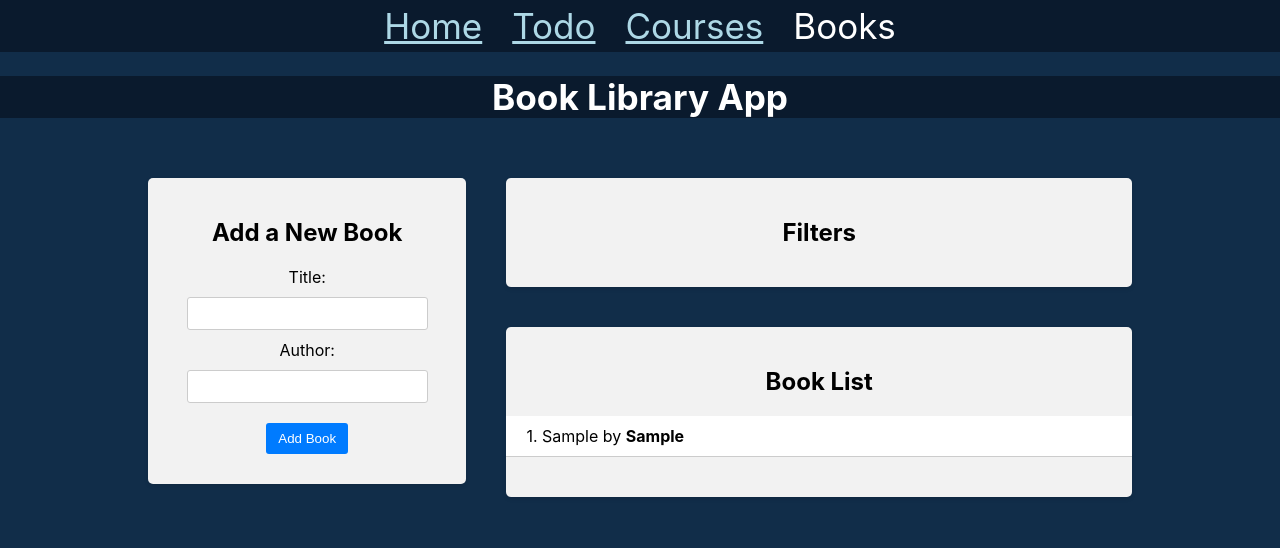
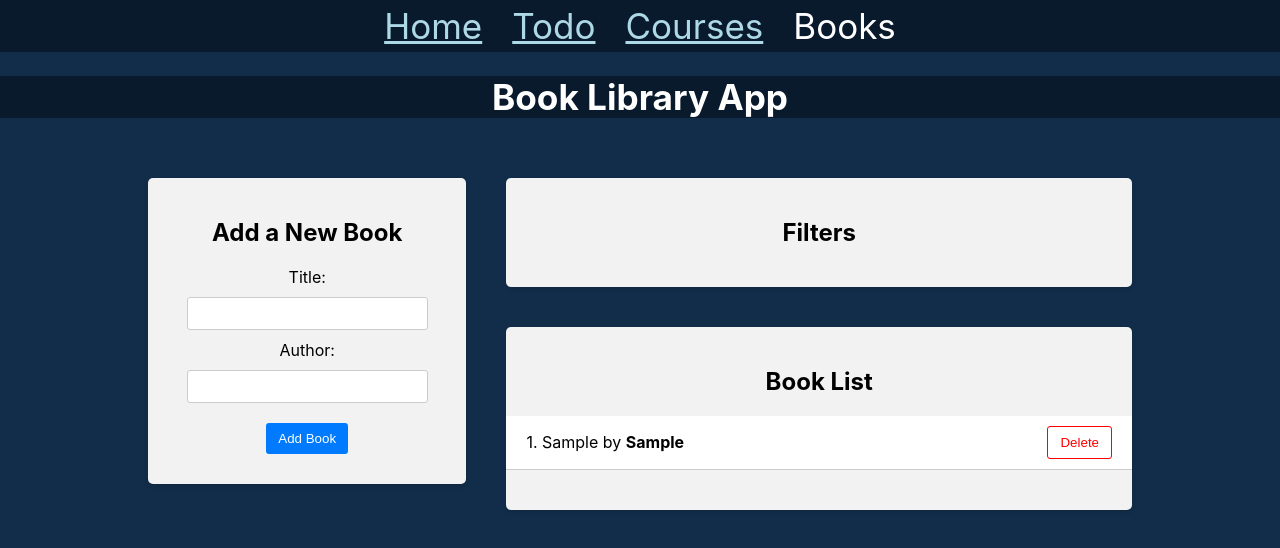
Before and after one commit to OlegTiotenshi/ReactSamples, a React (Create React App) app: page /books in a window 1280 px wide. Both pictures are taken after typing "Sample", "Sample" into the empty fields and a click on the button "Add Book". Shown: the top 548 px of the page. Built offline with nearby package versions, Linux system fonts and the light colour scheme.

Commit message:
book_library_app delete book by id

```diff
--- a/src/components/book_library_app/frontend/components/BookList/BookList.js
+++ b/src/components/book_library_app/frontend/components/BookList/BookList.js
@@ -1,8 +1,15 @@
-import { useSelector } from 'react-redux'
+import { useDispatch, useSelector } from 'react-redux'
+import { deleteBook } from '../../redux/books/actionCreators'
 import './BookList.css'
 
 const BookList = () => {
   const books = useSelector((state) => state.books)
+  const dispatch = useDispatch()
+
+  const handleDeleteBook = (id) => {
+    dispatch(deleteBook(id))
+  }
+
   return (
     <div className="app-block book-list">
       <h2>Book List</h2>
@@ -15,6 +22,11 @@
               <div className="book-info">
                 {++i}. {book.title} by <strong>{book.author}</strong>
               </div>
+              <div className="book-actions">
+                <button onClick={() => handleDeleteBook(book.id)}>
+                  Delete
+                </button>
+              </div>
             </li>
           ))}
         </ul>
--- a/src/components/book_library_app/frontend/redux/books/actionCreators.js
+++ b/src/components/book_library_app/frontend/redux/books/actionCreators.js
@@ -6,3 +6,10 @@
     payload: newBook,
   }
 }
+
+export const deleteBook = (id) => {
+  return {
+    type: a.DELETE_BOOK,
+    payload: id,
+  }
+}
--- a/src/components/book_library_app/frontend/redux/books/actionType.js
+++ b/src/components/book_library_app/frontend/redux/books/actionType.js
@@ -1 +1,2 @@
 export const ADD_BOOK = 'ADD_BOOK'
+export const DELETE_BOOK = 'DELETE_BOOK'
--- a/src/components/book_library_app/frontend/redux/books/reducer.js
+++ b/src/components/book_library_app/frontend/redux/books/reducer.js
@@ -6,6 +6,8 @@
   switch (action.type) {
     case a.ADD_BOOK:
       return [...state, action.payload]
+    case a.DELETE_BOOK:
+      return state.filter((book) => book.id !== action.payload)
     default:
       return state
   }
```
